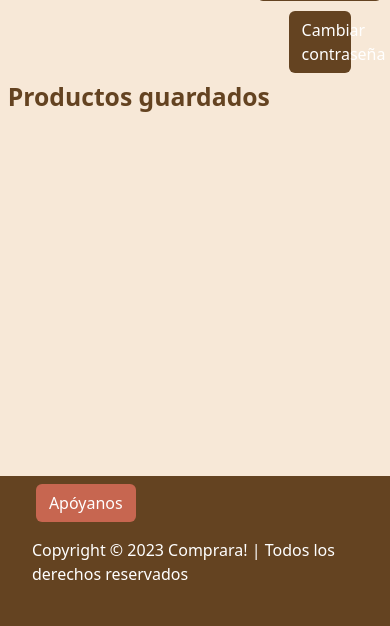
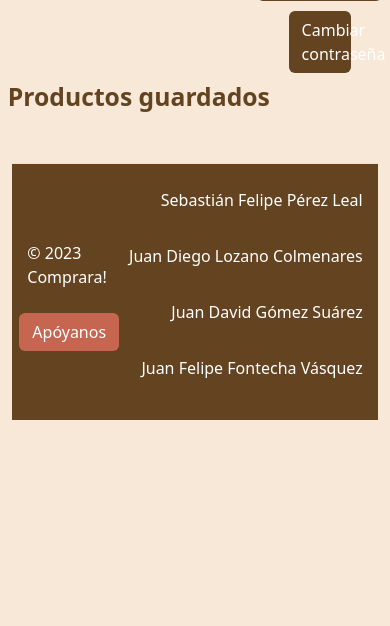
Before and after one commit to felipeperezleal/comprara, a Django app: page /profile/ in a window 390 px wide. Shown: the part 218-844 px from the top of the page. Run offline with Django 4.2, Linux system fonts and the light colour scheme.

Commit message:
responsive fixes

```diff
--- a/home/templates/donate.html
+++ b/home/templates/donate.html
@@ -1,7 +1,7 @@
 {% load static %}
 {% include "base.html" %}
 <title>Apóyanos</title>
-<div">
+<div>
     <a class="fs-4" href="{% url 'home' %}" style="color: #644321; font-weight:bold; font-size: x-large; padding: 1%; text-decoration: none;" onmouseover="this.style.color='#d79f54';" onmouseout="this.style.color='#644321';">
         <img src="{% static 'left-arrow.png' %}" alt="left-arrow!" style="height: 40px; width: auto;">
         Inicio
--- a/login/templates/base.html
+++ b/login/templates/base.html
@@ -25,25 +25,26 @@
         aria-controls="navbarSupportedContent" aria-expanded="false" aria-label="Toggle navigation">
         <span class="navbar-toggler-icon"></span>
       </button>
-      <div class="collapse navbar-collapse" id="navbarSupportedContent">
-        <ul class="navbar-nav me-auto mb-2 mb-lg-0">
-          <ul class="nav-item">
+      <div class="collapse navbar-collapse justify-content-around" id="navbarSupportedContent">
+        <ul class="navbar-nav flex-grow-1">
+          <li class="nav-item flex-grow-1 me-2">
             <form class="d-flex" action="{% url 'search' %}" method="POST" role="search">
               {% csrf_token %}
               <input class="form-control me-2" placeholder="Buscar un producto..." name="search_string" type="search"
                 aria-label="Search" style="border:2px solid #644321;" required>
-              <button type="submit" class="nav-link" style="color: #644321; font-weight:bold; font-size: x-large;">
-                <img src="{% static 'search.png' %}" alt="Profile"
+              <button type="submit" class="btn btn-link" style="color: #644321; font-weight:bold; font-size: x-large;">
+                <img src="{% static 'search.png' %}" alt="Search"
                   style="height: 50px; width: auto; padding-right: 5px;" />
-                </a>
+              </button>
             </form>
+          </li>
         </ul>
+        <ul class="navbar-nav">
           {% if user.is_authenticated %}
-          <ul class="nav-item dropdown">
-            <a class="nav-link dropdown-toggle"
-              style="color: #644321; font-weight:bold; font-size: x-large;text-decoration: none;" href="#" role="button"
-              data-bs-toggle="dropdown" aria-expanded="false" onmouseover="this.style.textColor='#d79f54';"
-              onmouseout="this.style.color='#644321';">
+          <li class="nav-item dropdown">
+            <a class="nav-link dropdown-toggle" style="color: #644321; font-weight:bold; font-size: x-large;" href="#"
+              role="button" data-bs-toggle="dropdown" aria-expanded="false"
+              onmouseover="this.style.textColor='#d79f54';" onmouseout="this.style.color='#644321';">
               <img src="{% static 'profile.png' %}" alt="Profile" style="height: 50px; width: auto;" />
               {{user.username}}
             </a>
@@ -60,32 +61,20 @@
                   Salir</a>
               </li>
             </ul>
+          </li>
           {% else %}
-            <ul class="nav-item">
+          <li class="nav-item">
             <a class="nav-link" href="{% url 'login' %}" style="color: #644321; font-weight:bold; font-size: x-large;"
               onmouseover="this.style.color='#d79f54';" onmouseout="this.style.color='#644321';">
               <img src="{% static 'profile.png' %}" alt="Profile" style="height: 50px; width: auto;" />
               Ingresar
             </a>
-            </ul>
+          </li>
           {% endif %}
         </ul>
       </div>
     </div>
   </nav>
-
-
-  <nav class="navbar d-flex justify-content-between"
-    style="position: fixed; bottom: 0; width: 100%; background-color: #644321;">
-    <ul class="nav-item" style="margin-left: 1%;">
-      <a type="submit" class="btn" style="background-color:#c76650; color: white;"
-        onmouseover="this.style.backgroundColor='#9d8b78';" onmouseout="this.style.backgroundColor='#c76650';"
-        href="{% url 'donate' %}">Apóyanos</a>
-    </ul>
-    <ul class="nav-item" style="margin-right: 1%;">
-      <p style="color: white; font-size: medium;">Copyright © 2023 Comprara! | Todos los derechos reservados</p>
-    </ul>
-  </nav>
 </body>
 
 </html>
--- /dev/null
+++ b/login/templates/footer.html
@@ -0,0 +1,30 @@
+<div class="container-fluid" style="position: relative;">
+    <footer class="d-flex justify-content-between align-items-center py-3 my-4 border-top"
+        style=" background-color: #644321; padding: 2%">
+        <ul class="nav col-md-4">
+            <li class="nav-item">
+                <p class="nav-link px-2" style="color: white;">© 2023 Comprara!</p>
+            </li>
+            <li class="nav-item">
+                <a type="submit" class="btn" style="background-color:#c76650; color: white;"
+                    onmouseover="this.style.backgroundColor='#9d8b78';"
+                    onmouseout="this.style.backgroundColor='#c76650';" href="{% url 'donate' %}">Apóyanos</a>
+            </li>
+        </ul>
+
+        <ul class="nav col-md-4 justify-content-end">
+            <li class="nav-item">
+                <p class="nav-link px-2" style="color: white;">Sebastián Felipe Pérez Leal</p>
+            </li>
+            <li class="nav-item">
+                <p class="nav-link px-2" style="color: white;">Juan Diego Lozano Colmenares</p>
+            </li>
+            <li class="nav-item">
+                <p class="nav-link px-2" style="color: white;">Juan David Gómez Suárez</p>
+            </li>
+            <li class="nav-item">
+                <p class="nav-link px-2" style="color: white;">Juan Felipe Fontecha Vásquez</p>
+            </li>
+        </ul>
+    </footer>
+</div>
--- a/user/templates/profile.html
+++ b/user/templates/profile.html
@@ -1,7 +1,9 @@
 {% load static %}
 {% include "base.html" %}
 <div>
-    <a class="fs-4" href="{% url 'home' %}" style="color: #644321; font-weight:bold; font-size: x-large; padding: 1%; text-decoration: none;" onmouseover="this.style.color='#d79f54';" onmouseout="this.style.color='#644321';">
+  <a class="fs-4" href="{% url 'home' %}"
+    style="color: #644321; font-weight:bold; font-size: x-large; padding: 1%; text-decoration: none;"
+    onmouseover="this.style.color='#d79f54';" onmouseout="this.style.color='#644321';">
     <img src="{% static 'left-arrow.png' %}" alt="left-arrow!" style="height: 40px; width: auto;">
     Inicio
   </a>
@@ -26,18 +28,24 @@
           <form action="{% url 'change_password' %}" method="POST">
             {% csrf_token %}
             <div class="row">
-                            <input class="form-control me-2" placeholder="Nueva contraseña" name="pswd1" style=" border:2px solid #644321; margin: 5px auto;">
+              <input class="form-control me-2" placeholder="Nueva contraseña" name="pswd1"
+                style=" border:2px solid #644321; margin: 5px auto;">
             </div>
             <div class="row">
-                            <input class="form-control me-2" placeholder="Confirmar contraseña" name="pswd2" style="border:2px solid #644321; margin: 5px auto;">
+              <input class="form-control me-2" placeholder="Confirmar contraseña" name="pswd2"
+                style="border:2px solid #644321; margin: 5px auto;">
             </div>
             <div class="row">
-                            <button type="submit" class="btn" style="background-color:#644321; color: white; margin: 5px auto;  width: 50%;" onmouseover="this.style.backgroundColor='#d79f54';" onmouseout="this.style.backgroundColor='#644321';">Cambiar contraseña</button>
+              <button type="submit" class="btn"
+                style="background-color:#644321; color: white; margin: 5px auto;  width: 50%;"
+                onmouseover="this.style.backgroundColor='#d79f54';"
+                onmouseout="this.style.backgroundColor='#644321';">Cambiar contraseña</button>
             </div>
             {% if messages %}
             <ul class="messages" style="padding: 0; list-style-type: none;">
               {% for message in messages %}
-                            <p class="{{ message.tags }}" style="color: #c76650; font-weight:bold; font-size:larger;">{{ message }}</p>
+              <p class="{{ message.tags }}" style="color: #c76650; font-weight:bold; font-size:larger;">{{ message }}
+              </p>
               {% endfor %}
             </ul>
             {% endif %}
@@ -48,41 +56,41 @@
     <p class="fs-2" style="color: #644321; font-weight:bolder;">
       Productos guardados
     </p>
-        <div class="col-md-10 container-fluid" >
     {% for product in user.inventory %}
-              <div class="d-flex row" style="white-space: nowrap;">
-                <div class="d-flex align-items-center" style="padding: 0.1%;  border:#644321 solid ; border-radius: 20px; margin: 0.5%; background-color: #fff;">
-                  <div class="container">
-                    <div class="row"  style="height: max-content; width: max-content;">
+    <div class="container-fluid text-center my-2"
+      style="border:#644321 solid ; border-radius: 20px; background-color: #fff;">
+      <div class="row align-items-center">
         <div class="col">
-                        <img src="{{ product.2 }}" class="card-img-top" alt={{ product.0 }} height="160px">
+          <div class="col">
+            <img src="{{ product.2 }}" class="card-img-top" alt="{{ product.0 }}" style="max-width: 200px;"
+              height="auto" width="auto">
           </div>
-                      <div class="col d-flex align-items-center">
+        </div>
+        <div class="col">
+          <div class="col d-flex flex-column align-items-center">
             <div>
-                          <p style="color: #c76650; font-weight: bold;">
-                            {{ product.0 }}
-                          </p>
-                          <p style="color: #644321; font-weight: normal;">
-                            Vendedor: {{ product.4 }}
-                          </p>
-                          <p style="color: #644321; font-weight: bold;">
-                            $ {{ product.1 }}
-                          </p>
+              <p style="color: #c76650; font-weight: bold;">{{ product.0 }}</p>
+              <p style="color: #644321; font-weight: normal;">Vendedor: {{ product.4 }}</p>
+              <p style="color: #644321; font-weight: bold;">$ {{ product.1 }}</p>
             </div>
           </div>
         </div>
-                  </div>
-                  <div style="padding: 2%; width: auto;">
-                    <div class="d-flex flex-column gap-3">
+        <div class="col">
+          <div class="d-flex flex-column align-items-center">
             <form action="{{ product.3 }}">
-                        <button type="submit" class="btn" style="background-color:#644321; padding: 10%; font-weight: bold; width: 200px; color: white;" onmouseover="this.style.backgroundColor='#d79f54';" onmouseout="this.style.backgroundColor='#644321';" formtarget="_blank">
+              <button type="submit" class="btn py-4 my-1"
+                style="background-color:#644321; font-weight: bold; width: 200px; color: white;"
+                onmouseover="this.style.backgroundColor='#d79f54';" onmouseout="this.style.backgroundColor='#644321';"
+                formtarget="_blank">
                 Ir a la tienda
               </button>
             </form>
             <form action="{% url 'remove_product' %}" method="POST">
               {% csrf_token %}
               <input type="hidden" name="product_name" value="{{ product.0 }}">
-                        <button type="submit" class="btn" style="background-color:#644321; padding: 10%; font-weight: bold; width: 200px; color: white;" onmouseover="this.style.backgroundColor='#d79f54';" onmouseout="this.style.backgroundColor='#644321';">
+              <button type="submit" class="btn py-4 my-1"
+                style="background-color:#644321; font-weight: bold; width: 200px; color: white;"
+                onmouseover="this.style.backgroundColor='#d79f54';" onmouseout="this.style.backgroundColor='#644321';">
                 Quitar producto
               </button>
             </form>
@@ -93,5 +101,4 @@
     {% endfor %}
   </div>
 </div>
-  </div>
-</div>
+{% include 'footer.html' %}
```
Also changed, not shown: home/templates/index.html (+40 -20 lines), login/templates/login.html (+19 -9 lines), login/templates/register.html (+24 -11 lines), login/templates/search.html (+41 -27 lines). Lines whose indentation alone changed are shown as unchanged.
